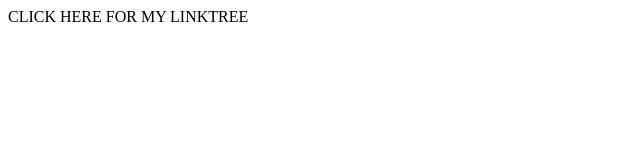
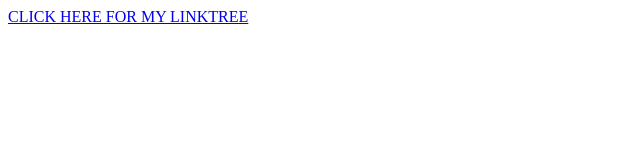
Before and after one commit to TwTyler99/Resume, a plain HTML site: page index.html in a window 1280 px wide. Shown: the whole page, without its empty margins (0-640 px from the left). Drawn offline with Linux system fonts and the light colour scheme.

Commit message:
Update index.html

```diff
--- a/index.html
+++ b/index.html
@@ -1,3 +1,3 @@
 <html>
-   <p><a="https://linktr.ee/tyler100">CLICK HERE FOR MY LINKTREE</a></p>
+   <p><a href="https://linktr.ee/tyler100">CLICK HERE FOR MY LINKTREE</a></p>
  <html>
```
